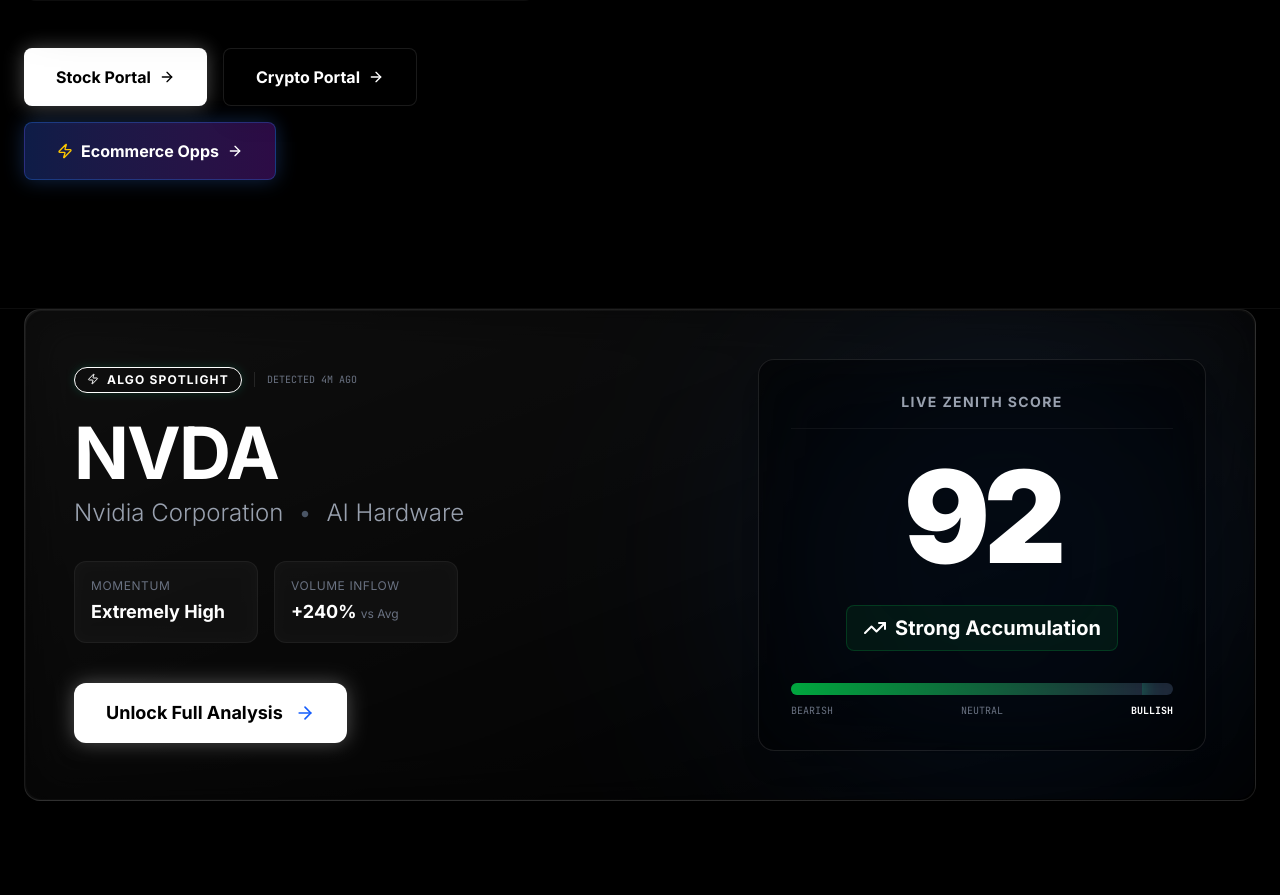
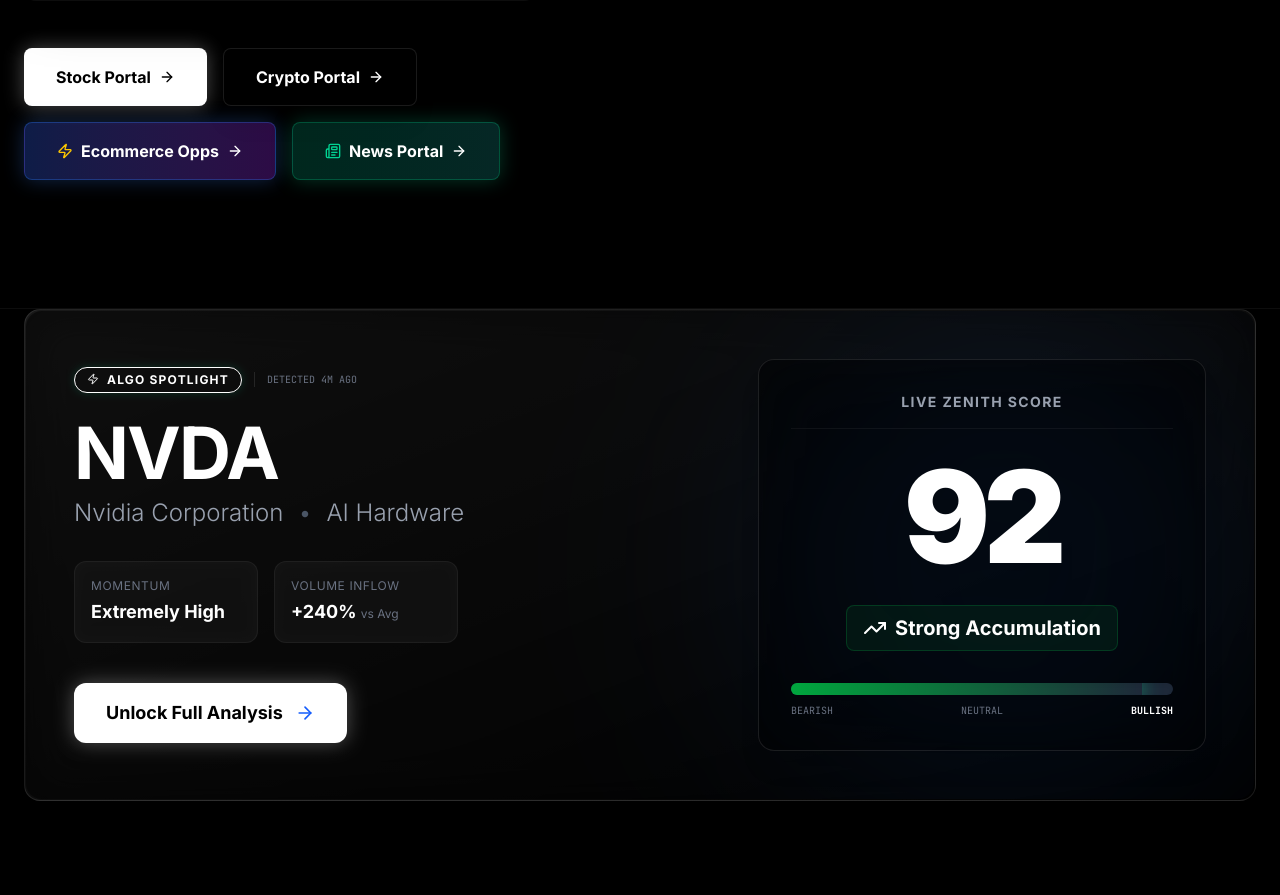
Before and after one commit to Snooz4pm/project-zenith, a Next.js app in the folder zenithscores-frontend/: page / in a window 1280 px wide. Shown: the part 1076-1971 px from the top of the page. Built offline with nearby package versions, Linux system fonts and the light colour scheme.

Commit message:
claude sonnet 4.5 was stupid

```diff
--- a/zenithscores-frontend/app/page.tsx
+++ b/zenithscores-frontend/app/page.tsx
@@ -133,6 +133,14 @@
               >
                 <Zap size={16} className="text-yellow-400 group-hover:scale-110 transition-transform" />
                 Ecommerce Opps
+                <ArrowRight size={16} />
+              </Link>
+              <Link
+                href="/news"
+                className="px-8 py-4 bg-gradient-to-r from-emerald-900/50 to-teal-900/50 border border-emerald-500/30 text-white font-bold rounded-lg hover:bg-white/10 transition-all flex items-center gap-2 shadow-[0_0_20px_rgba(16,185,129,0.3)] transform hover:-translate-y-1 duration-300 group"
+              >
+                <Newspaper size={16} className="text-emerald-400 group-hover:scale-110 transition-transform" />
+                News Portal
                 <ArrowRight size={16} />
               </Link>
             </div>
```
